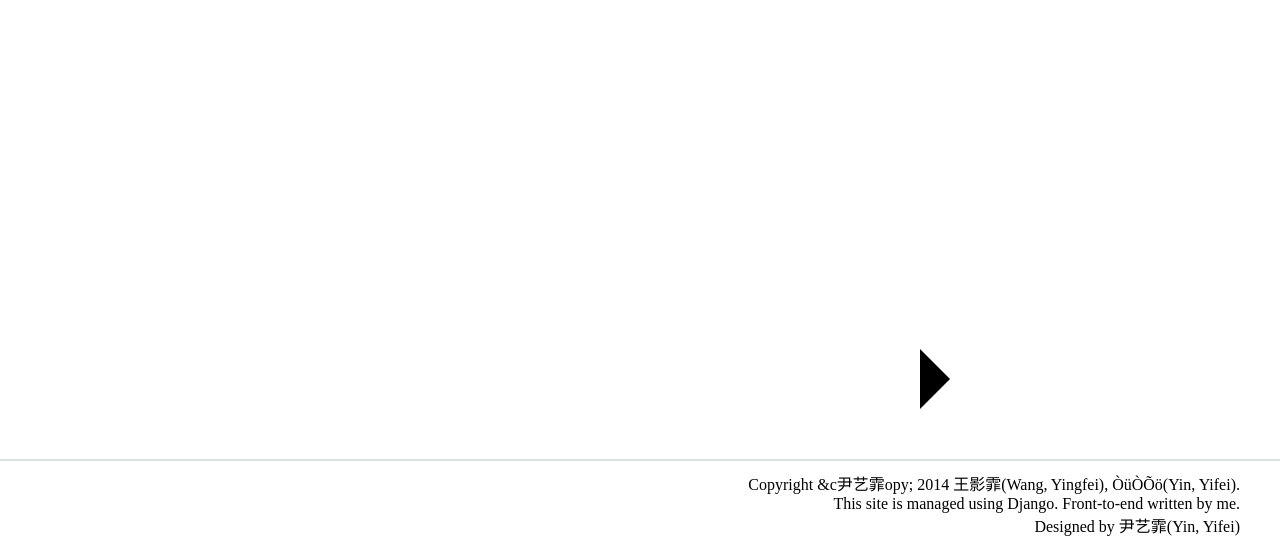
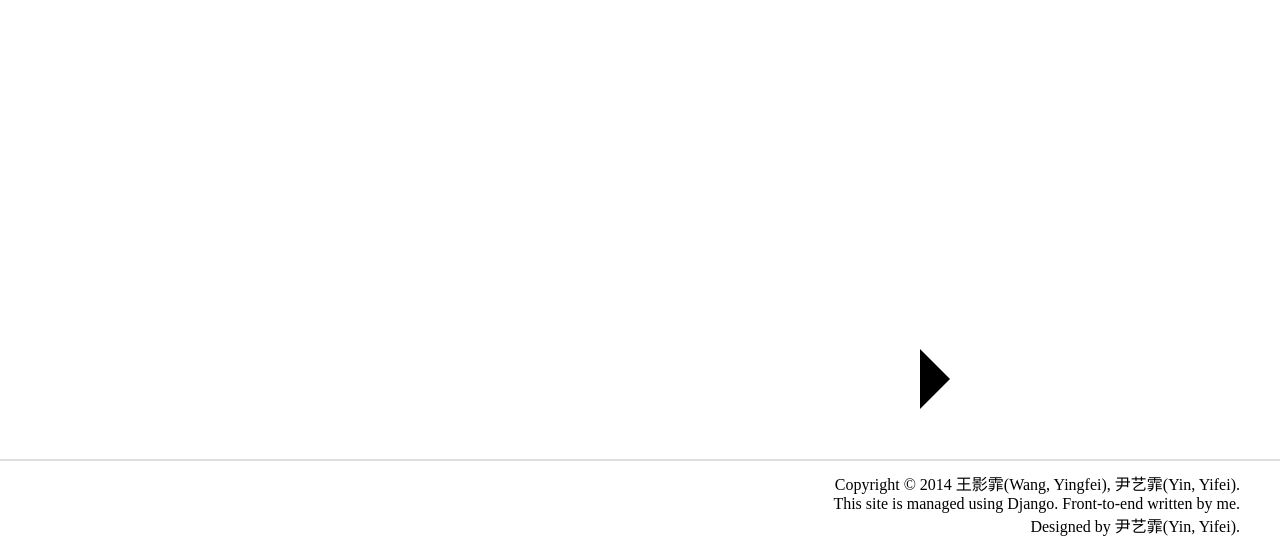
Before and after one commit to Clause321/Home-Page, a Django app: template basic/templates/home.html in a window 1280 px wide. Shown: the part 743-1290 px from the top of the page. Run offline with Django 3.2, Linux system fonts and the light colour scheme; the template is opened without the code that fills it, so the values that code supplies are empty; parts of the project's set-up code (start-up, migrations or seed data) failed here and were passed over; some libraries are stand-ins or nearby versions.

Commit message:
finishing footer

```diff
--- a/basic/templates/base.html
+++ b/basic/templates/base.html
@@ -10,9 +10,9 @@
     {% block content %}{% endblock %}
     <div id="footer">
         <div class="footer_container">
-            <span>Copyright &c尹艺霏opy; 2014 王影霏(Wang, Yingfei), ÒüÒÕö­(Yin, Yifei).</span>
+            <span>Copyright &copy; 2014 王影霏(Wang, Yingfei), 尹艺霏­(Yin, Yifei).</span>
             <span>This site is managed using Django. Front-to-end written by me.</span>
-            <span>Designed by 尹艺霏(Yin, Yifei)</span>
+            <span>Designed by 尹艺霏(Yin, Yifei).</span>
         </div>
     </div>
     {% block footer %}{% endblock %}
```
